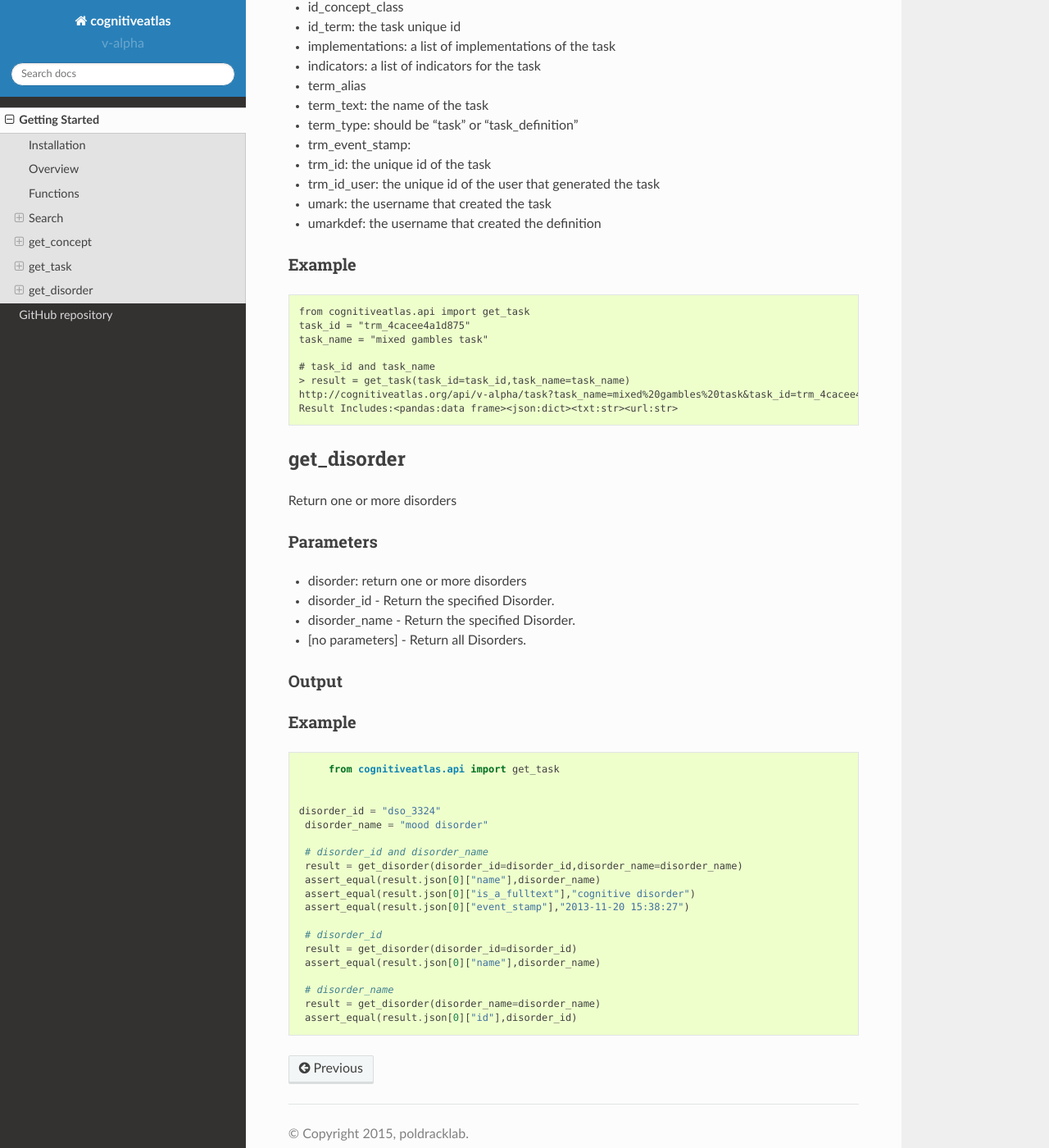
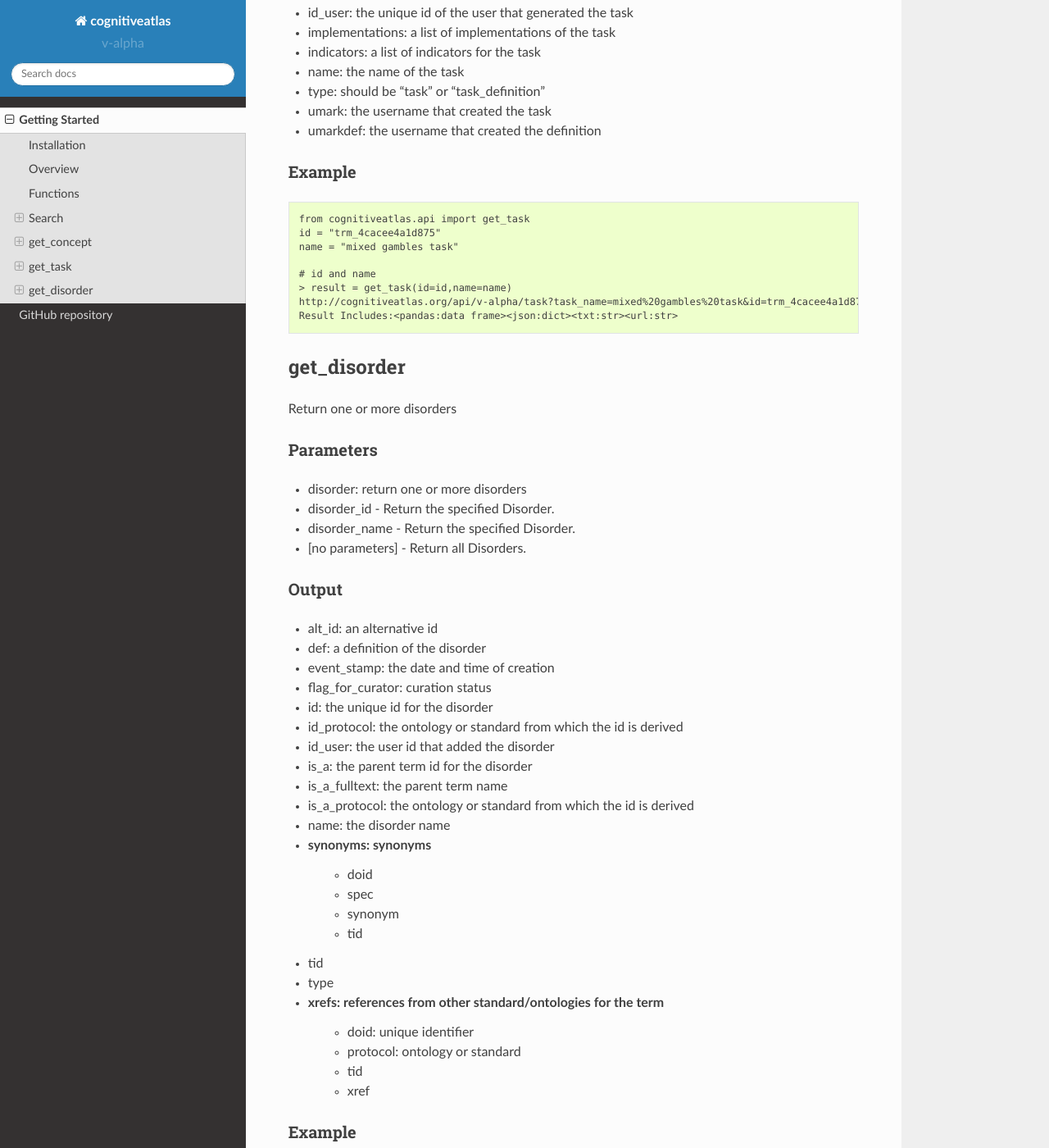
Before and after one commit to CognitiveAtlas/cogat-python, a Sphinx documentation site: the page built from doc/source/getting_started.rst, in a window 1280 px wide and 1400 px high, scrolled down 6019 px. Shown: the whole window at 82% size. Built offline with Sphinx 7.4.7 and the Read the Docs theme 2.0.0, drawn with Linux system fonts in a browser that asks for light colours; some of the changed text lies outside the part shown.

Commit message:
updating API with fixed terms, and documentation

```diff
--- a/doc/source/getting_started.rst
+++ b/doc/source/getting_started.rst
@@ -163,16 +163,15 @@ Output
 - def_id_user: the user id that generated the definition
 - definition_text: the concept definition
 - id_concept_class: a unique identifier for the concept class
-- id_term: the concept term unique id
 - relationships: a list of ontological relationships
     - direction: the direction of the relationship in the ontology tree, either "parent" or "child"
     - id: the unique identifier of the related term
     - relationship: the kind of relationship, either "kind of" or "part of"
-- term_alias: an alias for the concept
-- term_text: the name of the concept
-- trm_event_stamp: the creation date and time of the concept
-- trm_id: the unique id for the concept
-- trm_id_user: the unique id for the user that created the concept
+- alias: an alias for the concept
+- name: the name of the concept
+- event_stamp: the creation date and time of the concept
+- id: the unique id for the concept
+- id_user: the unique id for the user that created the concept
 
 Example
 ++++++++
@@ -181,13 +180,13 @@ Example
 
     from cognitiveatlas.api import get_concept
 
-    concept_id = "trm_5022ef7599294"
-    concept_name = "anxiety"
+    id = "trm_5022ef7599294"
+    name = "anxiety"
     contrast_id = "cnt_5299143fed521"
 
-    # concept_id
-    > result = get_concept(concept_id=concept_id)
-    http://cognitiveatlas.org/api/v-alpha/concept?concept_id=trm_5022ef7599294
+    # id
+    > result = get_concept(id=id)
+    http://cognitiveatlas.org/api/v-alpha/concept?id=trm_5022ef7599294
     Result Includes:<pandas:data frame><json:dict><txt:str><url:str>
 
 
@@ -196,22 +195,22 @@ An example of the json output:
 ::
 
 	> result.json[0]
-	{u'concept_class': u'',
-	 u'def_event_stamp': u'2013-06-14 04:19:52',
-	 u'def_id': u'def_51ba99e738d7c',
-	 u'def_id_user': u'usr_51ba954cf0abe',
-	 u'definition_text': u'An aversive psychophysiological state characterized by fear, worry, or concern associated with current or impending threat often elicited by general and specific interoceptive or exteroceptive cues.',
-	 u'id_concept_class': u'ctp_C8',
-	 u'id_term': u'trm_5022ef7599294',
-	 u'relationships': [{u'direction': u'parent',
-	   u'id': u'trm_4a3fd79d0a17f',
-	   u'relationship': u'kind of'}],
-	 u'term_alias': u'',
-	 u'term_text': u'anxiety',
-	 u'term_type': u'concept',
-	 u'trm_event_stamp': u'2012-08-08 23:00:05',
-	 u'trm_id': u'trm_5022ef7599294',
-	 u'trm_id_user': u'usr_4f177506dde77'}
+	[{u'alias': u'',
+	  u'concept_class': u'',
+ 	 u'def_event_stamp': u'2013-06-14 04:19:52',
+ 	 u'def_id': u'def_51ba99e738d7c',
+ 	 u'def_id_user': u'usr_51ba954cf0abe',
+ 	 u'definition_text': u'An aversive psychophysiological state characterized by fear, worry, or concern associated with current or impending threat often elicited by general and specific interoceptive or exteroceptive cues.',
+ 	 u'event_stamp': u'2012-08-08 23:00:05',
+ 	 u'id': u'trm_5022ef7599294',
+ 	 u'id_concept_class': u'ctp_C8',
+ 	 u'id_user': u'usr_4f177506dde77',
+ 	 u'name': u'anxiety',
+	  u'relationships': [{u'direction': u'parent',
+ 	   u'id': u'trm_4a3fd79d0a17f',
+  	  u'relationship': u'kind of'}],
+ 	 u'type': u'concept'}]
+
 
 
 get_task
@@ -223,17 +222,18 @@ Return one or more tasks
 Parameters
 ++++++++++
 
-- task_id - Return the specified Task.
-- task_name - Return the specified Task.
+- id - Return the specified Task.
+- name - Return the specified Task.
 - [no parameters] - Return all Tasks with basic information only.
 
 Output
 ++++++
 
+- alias: an alias for the task
 - citation: a list of citations associated with the task, each including the following:
     - citation_authors
     - citation_comment
-    - citation_desc: the title of the publication
+    - citation_title: the title of the publication
     - citation_pmid: the pubmed id
     - citation_pubdate: date of publicatoin
     - citation_pubname: journal title
@@ -273,26 +272,24 @@ Output
 - definition_text: the task definition
 - discussion: user discussion
 - disorders: disorders associated with the task
+- event_stamp: the creation date and time for the task
 - external_datasets: external datasets associated with the task. Each has:
     - dataset_name
     - dataset_url
     - event_stamp
     - id
-    - id_term: the task unique id
     - id_user: the unique id of the user that added the dataset
-    - history: includes all (historical) versions of the fields already listed.
+- history: includes all (historical) versions of the fields already listed.
+- id: the unique id of the task
 - id_concept_class
-- id_term: the task unique id
+- id_user: the unique id of the user that generated the task
 - implementations: a list of implementations of the task
 - indicators: a list of indicators for the task
-- term_alias
-- term_text: the name of the task
-- term_type: should be "task" or "task_definition"
-- trm_event_stamp:
-- trm_id: the unique id of the task
-- trm_id_user: the unique id of the user that generated the task
+- name: the name of the task
+- type: should be "task" or "task_definition"
 - umark: the username that created the task
 - umarkdef: the username that created the definition
+
 
 Example
 +++++++
@@ -300,12 +297,12 @@ Example
 ::
 
 	from cognitiveatlas.api import get_task
-	task_id = "trm_4cacee4a1d875"
-	task_name = "mixed gambles task"
+	id = "trm_4cacee4a1d875"
+	name = "mixed gambles task"
 
-	# task_id and task_name
-	> result = get_task(task_id=task_id,task_name=task_name)
-	http://cognitiveatlas.org/api/v-alpha/task?task_name=mixed%20gambles%20task&task_id=trm_4cacee4a1d875
+	# id and name
+	> result = get_task(id=id,name=name)
+	http://cognitiveatlas.org/api/v-alpha/task?task_name=mixed%20gambles%20task&id=trm_4cacee4a1d875
 	Result Includes:<pandas:data frame><json:dict><txt:str><url:str>
 
 
@@ -327,28 +324,41 @@ Parameters
 Output
 ++++++
 
+- alt_id: an alternative id
+- def: a definition of the disorder
+- event_stamp: the date and time of creation
+- flag_for_curator: curation status
+- id: the unique id for the disorder
+- id_protocol: the ontology or standard from which the id is derived
+- id_user: the user id that added the disorder
+- is_a: the parent term id for the disorder
+- is_a_fulltext: the parent term name
+- is_a_protocol: the ontology or standard from which the id is derived
+- name: the disorder name
+- synonyms: synonyms
+    - doid
+    - spec
+    - synonym
+    - tid
+- tid
+- type
+- xrefs: references from other standard/ontologies for the term
+    - doid: unique identifier
+    - protocol: ontology or standard
+    - tid
+    - xref
+
 
 Example
 +++++++
 
 ::
 
-	from cognitiveatlas.api import get_task
+	from cognitiveatlas.api import get_disorder
+	id = "dso_3324"
+	name = "mood disorder"
 
-
-   disorder_id = "dso_3324"
-    disorder_name = "mood disorder"
-
-    # disorder_id and disorder_name
-    result = get_disorder(disorder_id=disorder_id,disorder_name=disorder_name)
-    assert_equal(result.json[0]["name"],disorder_name)
-    assert_equal(result.json[0]["is_a_fulltext"],"cognitive disorder")
-    assert_equal(result.json[0]["event_stamp"],"2013-11-20 15:38:27")
-
-    # disorder_id
-    result = get_disorder(disorder_id=disorder_id)
-    assert_equal(result.json[0]["name"],disorder_name)
-
-    # disorder_name
-    result = get_disorder(disorder_name=disorder_name)
-    assert_equal(result.json[0]["id"],disorder_id)
+	# id and name
+	> result = get_disorder(id=id,name=name)
+	http://cognitiveatlas.org/api/v-alpha/disorder?name=mood%20disorder&id=dso_3324
+	Result Includes:<pandas:data frame><json:dict><txt:str><url:str>
--- a/setup.py
+++ b/setup.py
@@ -5,7 +5,7 @@ setup(
     name="cognitiveatlas",
 
     # Version number (initial):
-    version="0.1.0",
+    version="0.1.1",
 
     # Application author details:
     author="Poldracklab",
```
Also changed, not shown: other parts of doc/source/getting_started.rst (+1 -2 lines), 1 other file.
